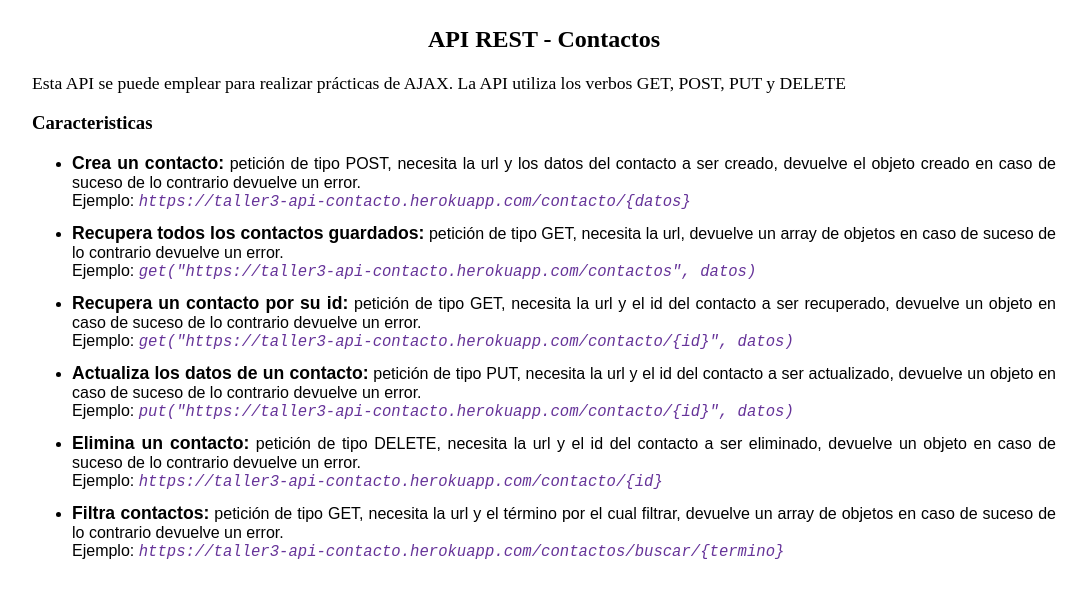
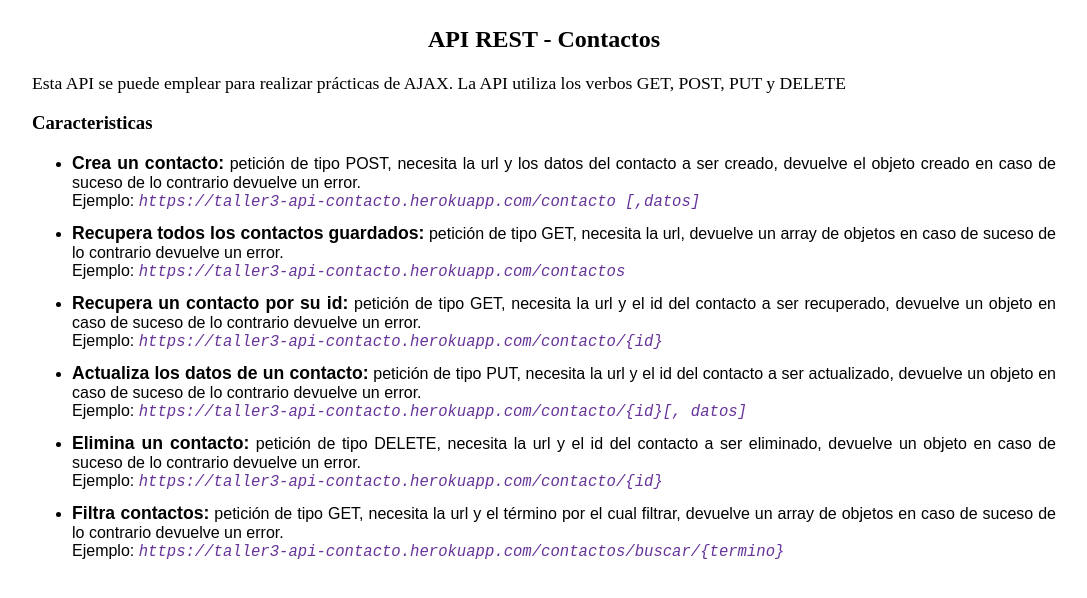
Before and after one commit to 3a8i3/ejercicio_contactos_backend, a website: page public/index.html in a window 1280 px wide. Shown: the whole page, without its empty margins (96-1183 px from the left). Drawn offline with Linux system fonts and the light colour scheme.

Commit message:
ajustes en la página principal

```diff
--- a/public/index.html
+++ b/public/index.html
@@ -10,10 +10,10 @@
 
 	<h3>Caracteristicas</h3>
 	<ul>
-		<li><b>Crea un contacto:</b> petición de tipo POST, necesita la url y los datos del contacto a ser creado, devuelve el objeto creado en caso de suceso de lo contrario devuelve un error.<br>Ejemplo: <code>https://taller3-api-contacto.herokuapp.com/contacto/{datos}</code></li>
-		<li><b>Recupera todos los contactos guardados:</b> petición de tipo GET, necesita la url, devuelve un array de objetos en caso de suceso de lo contrario devuelve un error.<br>Ejemplo: <code>get("https://taller3-api-contacto.herokuapp.com/contactos", datos)</code></li>
-		<li><b>Recupera un contacto por su id:</b> petición de tipo GET, necesita la url y el id del contacto a ser recuperado, devuelve un objeto en caso de suceso de lo contrario devuelve un error.<br>Ejemplo: <code>get("https://taller3-api-contacto.herokuapp.com/contacto/{id}", datos)</code></li>
-		<li><b>Actualiza los datos de un contacto:</b> petición de tipo PUT, necesita la url y el id del contacto a ser actualizado, devuelve un objeto en caso de suceso de lo contrario devuelve un error.<br>Ejemplo: <code>put("https://taller3-api-contacto.herokuapp.com/contacto/{id}", datos)</code></li>
+		<li><b>Crea un contacto:</b> petición de tipo POST, necesita la url y los datos del contacto a ser creado, devuelve el objeto creado en caso de suceso de lo contrario devuelve un error.<br>Ejemplo: <code>https://taller3-api-contacto.herokuapp.com/contacto [,datos]</code></li>
+		<li><b>Recupera todos los contactos guardados:</b> petición de tipo GET, necesita la url, devuelve un array de objetos en caso de suceso de lo contrario devuelve un error.<br>Ejemplo: <code>https://taller3-api-contacto.herokuapp.com/contactos</code></li>
+		<li><b>Recupera un contacto por su id:</b> petición de tipo GET, necesita la url y el id del contacto a ser recuperado, devuelve un objeto en caso de suceso de lo contrario devuelve un error.<br>Ejemplo: <code>https://taller3-api-contacto.herokuapp.com/contacto/{id}</code></li>
+		<li><b>Actualiza los datos de un contacto:</b> petición de tipo PUT, necesita la url y el id del contacto a ser actualizado, devuelve un objeto en caso de suceso de lo contrario devuelve un error.<br>Ejemplo: <code>https://taller3-api-contacto.herokuapp.com/contacto/{id}[, datos]</code></li>
 		<li><b>Elimina un contacto:</b> petición de tipo DELETE, necesita la url y el id del contacto a ser eliminado, devuelve un objeto en caso de suceso de lo contrario devuelve un error.<br>Ejemplo: <code>https://taller3-api-contacto.herokuapp.com/contacto/{id}</code></li>
 		<li><b>Filtra contactos:</b> petición de tipo GET, necesita la url y el término por el cual filtrar, devuelve un array de objetos en caso de suceso de lo contrario devuelve un error.<br>Ejemplo: <code>https://taller3-api-contacto.herokuapp.com/contactos/buscar/{termino}</code></li>
 
```
